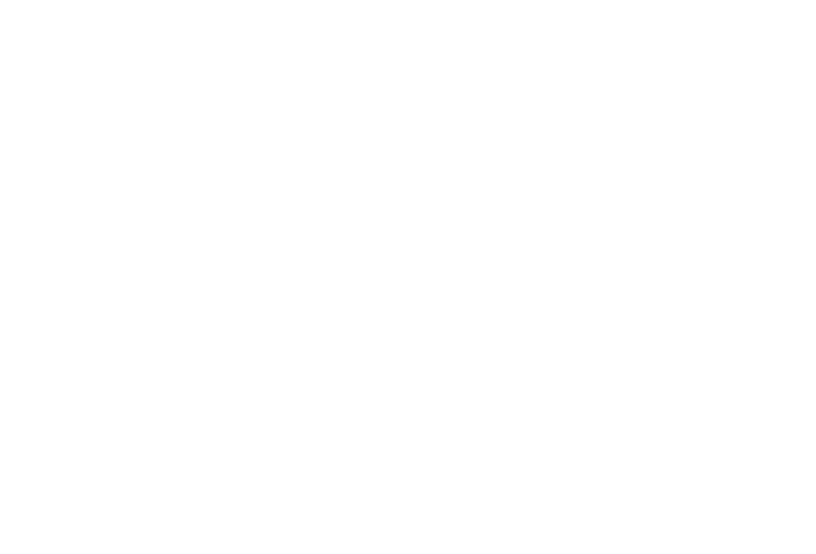
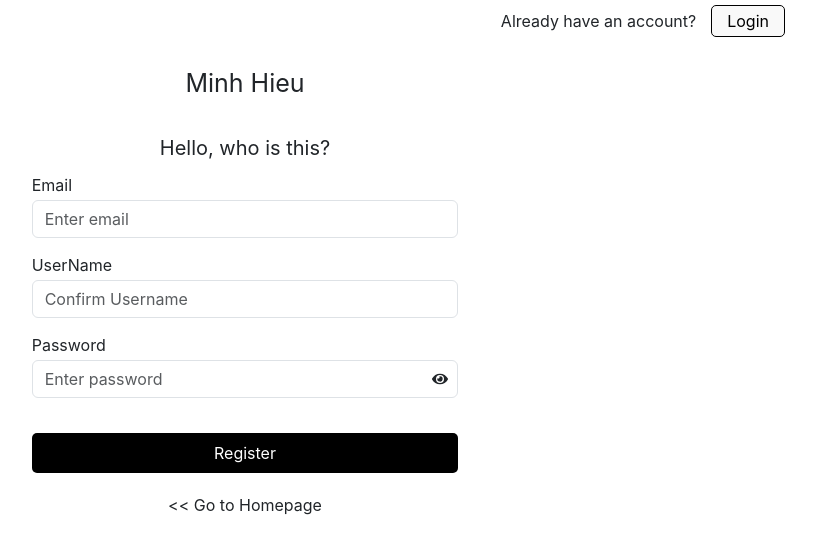
Before and after one commit to hieudm05/Test-ReactJS, a React (Create React App) app: page /register in a window 1280 px wide. Before the commit this address had no page. Shown: the top 554 px of the page, without its empty margins (395-1211 px from the left). Built offline with nearby package versions, Linux system fonts and the light colour scheme.

Commit message:
register

```diff
--- a/src/Layout.js
+++ b/src/Layout.js
@@ -9,6 +9,7 @@
 import { ToastContainer } from "react-toastify";
 import { Bounce } from "react-toastify";
 import 'react-toastify/dist/ReactToastify.css';
+import Register from "./components/Auth/Register";
 const Layout = () => {
   return (
     <>
@@ -23,7 +24,10 @@
           <Route path="manage-users" element={<MagageUser />} />
         </Route>
         <Route path="/login" element={<Login />} />
+        <Route path="/register" element={<Register/>} />
       </Routes>
+
+
       <ToastContainer
           position="top-right"
           autoClose={5000}
--- a/src/components/Auth/Login.js
+++ b/src/components/Auth/Login.js
@@ -29,7 +29,7 @@
       <section className="header">
         <span className="">Don't have an account yet?</span>
         <span className="sign-up">
-          <button>Sign up</button>
+          <button onClick={() => navigate("/register")}>Sign up</button>
         </span>
       </section>
       <section className="title col-4 mx-auto"> Minh Hieu</section>
--- a/src/components/Auth/Register.js
+++ b/src/components/Auth/Register.js
@@ -0,0 +1,103 @@
+import { useNavigate } from "react-router-dom";
+import { FaEye } from "react-icons/fa";
+import { FaEyeSlash } from "react-icons/fa";
+import "./Register.scss";
+import { useState } from "react";
+import { toast } from "react-toastify";
+import { postRegister } from "../../services/apiServices";
+const Register = () => {
+  const navigate = useNavigate();
+  const [showPassword, setShowPassword] = useState(false);
+  const [email, setEmail] = useState("");
+  const [username, setUsername] = useState("");
+  const [password, setPassword] = useState("");
+  const [role, setRole] = useState("USER");
+
+  const validateEmail = (email) => {
+    return String(email)
+      .toLowerCase()
+      .match(
+        /^(([^<>()[\]\\.,;:\s@"]+(\.[^<>()[\]\\.,;:\s@"]+)*)|.(".+"))@((\[[0-9]{1,3}\.[0-9]{1,3}\.[0-9]{1,3}\.[0-9]{1,3}\])|(([a-zA-Z\-0-9]+\.)+[a-zA-Z]{2,}))$/
+      );
+  };
+  const hanleSubmitRegister = async () => {
+    //Validate
+    const isValidateEmail = validateEmail(email);
+    if (!isValidateEmail) {
+      toast.error("Email is invalid");
+      return;
+    }
+    if (!password) {
+      toast.error("Password is required");
+      return;
+    }
+    let data = await postRegister(email, username, password, role);
+    if (data && data.EC === 0) {
+      toast.success(data.EM);
+      navigate("/login");
+    }
+    if (data && data.EC !== 0) {
+      toast.error(data.EM);
+    }
+  };
+  return (
+    <section className="register-container">
+      <section className="header">
+        <span className="">Already have an account?</span>
+        <span className="sign-up">
+          <button onClick={() => navigate("/login")}>Login</button>
+        </span>
+      </section>
+      <section className="title col-4 mx-auto"> Minh Hieu</section>
+      <section className="welcome col-4 mx-auto">Hello, who is this?</section>
+      <section className="content-form col-4 mx-auto">
+        <div className="form-group">
+          <label>Email</label>
+          <input
+            type="email"
+            className="form-control"
+            placeholder="Enter email"
+            onChange={(e) => setEmail(e.target.value)}
+            value={email}
+          />
+        </div>
+        <div className="form-group">
+          <label>UserName</label>
+          <input
+            type="text"
+            className="form-control"
+            placeholder="Confirm Username"
+            onChange={(e) => setUsername(e.target.value)}
+            value={username}
+          />
+        </div>
+        <div className="form-group position-password">
+          <label>Password</label>
+          <input
+            type={showPassword ? "text" : "password"}
+            className="form-control"
+            placeholder="Enter password"
+            onChange={(e) => setPassword(e.target.value)}
+            value={password}
+          />
+          <input type="hidden" value={role} onChange={(e) => setRole(e.target.value)} />
+          <span onClick={() => setShowPassword(!showPassword)}>
+            {" "}
+            {showPassword ? <FaEyeSlash /> : <FaEye />}
+          </span>
+        </div>
+        <div>
+          <button className="btn-submit" onClick={() => hanleSubmitRegister()}>
+            Register
+          </button>
+        </div>
+        <div className="text-center">
+          <span className="back" onClick={() => navigate("/")}>
+            &#60;&#60; Go to Homepage
+          </span>
+        </div>
+      </section>
+    </section>
+  );
+};
+export default Register;
--- a/src/components/Auth/Register.scss
+++ b/src/components/Auth/Register.scss
@@ -0,0 +1,54 @@
+.register-container{
+    .header{
+        height: 45px;
+        text-align: right;
+        padding: 5px 100px 0 100px;
+        button{
+            border: none;
+            padding: 3px 15px;
+            margin-left: 15px;
+            border-radius: 5px;
+            background-color: #f9f9f9;
+            border: 1px solid;
+            &:hover{
+                background-color: white;
+            }
+        }
+    }
+    .title{
+        font-size: 25px;
+        padding: 20px 0;
+        text-align: center;
+    }
+    .welcome{
+        font-size: 20px;
+        padding: 10px 0;
+        text-align: center;
+    }
+    .content-form{
+        .position-password{
+            position: relative;
+                span{
+                    position: absolute;
+                    top: 50%;
+                    right: 10px;
+                }
+        }
+        input{
+            margin-bottom: 15px;
+            margin-top: 3px;
+        }
+        button{
+            width: 100%;
+            height: 40px;
+            border: none;
+            margin: 20px 0;
+            border-radius: 5px;
+            color: white;
+            background-color: black;
+        }
+        .back{
+            cursor: pointer;
+        }
+    }
+}
--- a/src/components/Header/Header.js
+++ b/src/components/Header/Header.js
@@ -26,6 +26,9 @@
   const handleLogin = () => {
     navigate('/login');
   }
+  const handleRegister = () =>{
+    navigate('/register');
+  }
   return (
     <Navbar expand="lg" className="bg-body-tertiary z-2 pt-4">
       <Container>
@@ -40,7 +43,7 @@
           </Nav>
           <Nav className=''>
           <button className='btn btn-outline-dark px-3' style={{height: '40px'}} onClick={() => handleLogin()} >Log in</button>
-          <button className='btn btn-dark px-3 ms-3'>Sign up</button>
+          <button className='btn btn-dark px-3 ms-3' onClick={() => handleRegister()}>Sign up</button>
           {/* <NavDropdown title="Settings" id="basic-nav-dropdown">
               <NavDropdown.Item>Logim</NavDropdown.Item>
               <NavDropdown.Item>Logout</NavDropdown.Item>
--- a/src/services/apiServices.js
+++ b/src/services/apiServices.js
@@ -31,7 +31,11 @@
     return axios.post(`api/v1/login`, {email: userEmail, password: userPassword});
 }
 
+const postRegister = (email,username,password,role) =>{
+    return axios.post(`api/v1/register`, {email: email, username: username, password: password , role: role});
+}
+
 
 
 export { postCreateNewUser, getAllUser,putUpdateUser,
-    deleteUserApi,getUserWithPaginate,postLogin};
+    deleteUserApi,getUserWithPaginate,postLogin,postRegister};
```
